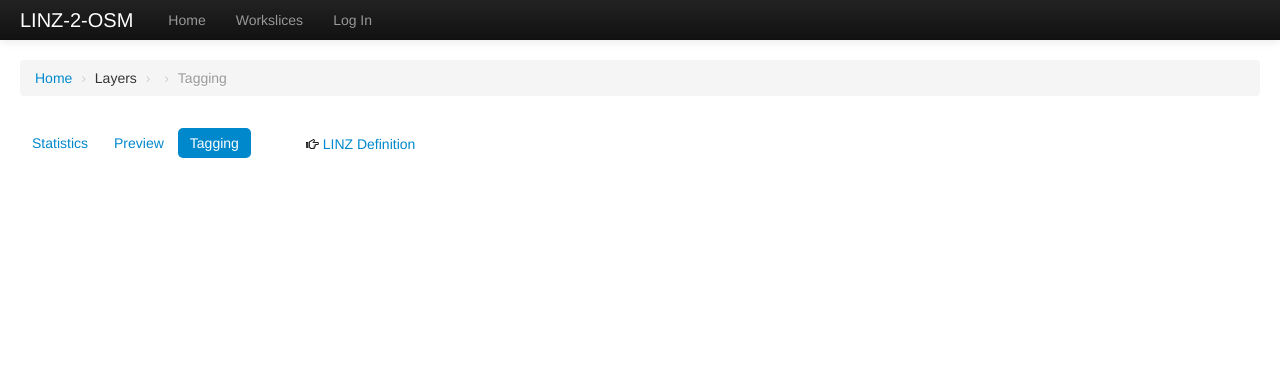
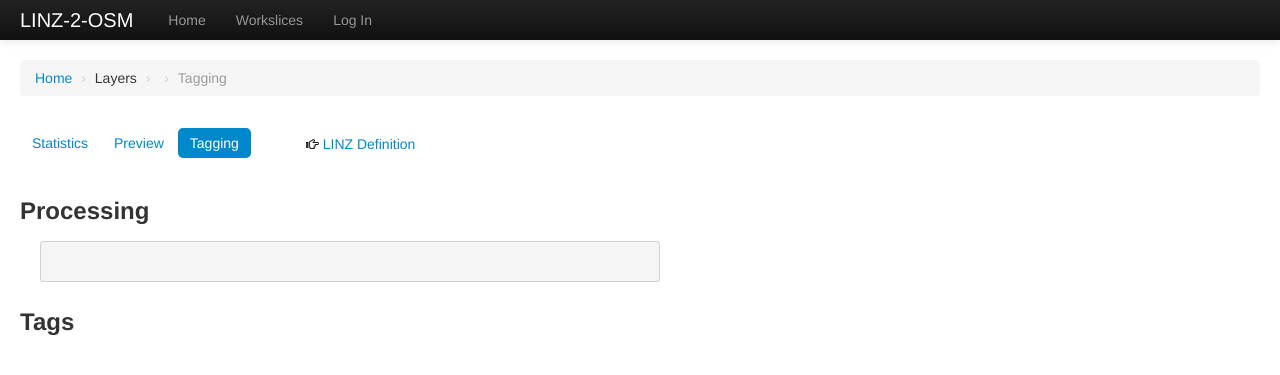
Before and after one commit to opennewzealand/linz2osm, a Django app: template linz2osm/data_dict/templates/data_dict/show_tagging.html in a window 1280 px wide. Shown: the top 375 px of the page. Run offline with Django 3.2, Linux system fonts and the light colour scheme; the template is opened without the code that fills it, so the values that code supplies are empty; parts of the project's set-up code (start-up, migrations or seed data) failed here and were passed over.

Commit message:
tagging also shows processing: interim for #73

```diff
--- a/linz2osm/data_dict/templates/data_dict/show_tagging.html
+++ b/linz2osm/data_dict/templates/data_dict/show_tagging.html
@@ -56,6 +56,20 @@
   </div>
 </div>
 
+<div class="row">
+  <div class="span12">
+    <h3>Processing</h3>
+  </div>
+</div>
+<div class="span8">
+  {{ layer.get_processors_json|stylize_no_ln:"js" }}
+</div>
+<div class="row"></div>
+<div class="row">
+  <div class="span12">
+    <h3>Tags</h3>
+  </div>
+</div>
 {% for tag in all_tags %}
 <div class="span8 code-content">
   <strong><code>{{tag.tag}}</code></strong>
```
